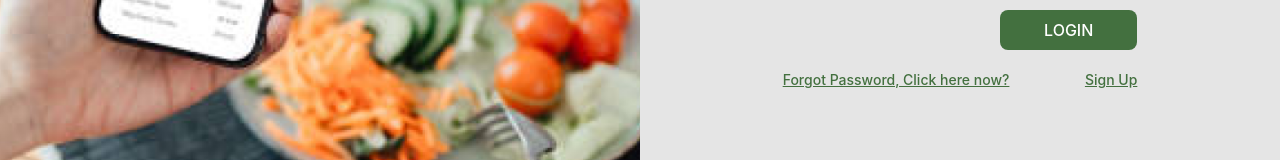
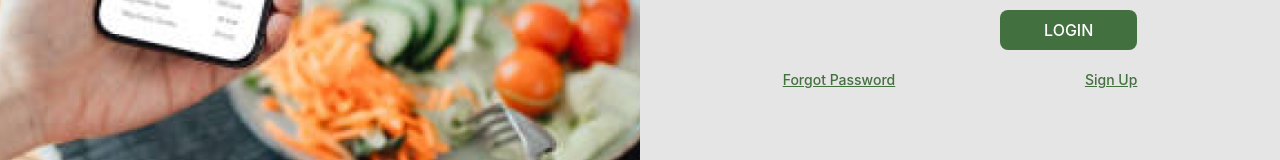
Before and after one commit to Suliatyusuff/hepto-meal, a Next.js app: page / in a window 1280 px wide. Shown: the part 430-590 px from the top of the page. Built offline with nearby package versions, Linux system fonts and the light colour scheme.

Commit message:
Update index.jsx

```diff
--- a/pages/index.jsx
+++ b/pages/index.jsx
@@ -28,7 +28,7 @@ export default function Login () {
 
         <Link href={"/"} >
           <a className='text-primary-500 hover:text-primary-500/90 underline font-medium text-sm'>
-            Forgot Password, Click here now?
+            Forgot Password
           </a>
         </Link>
 
```
